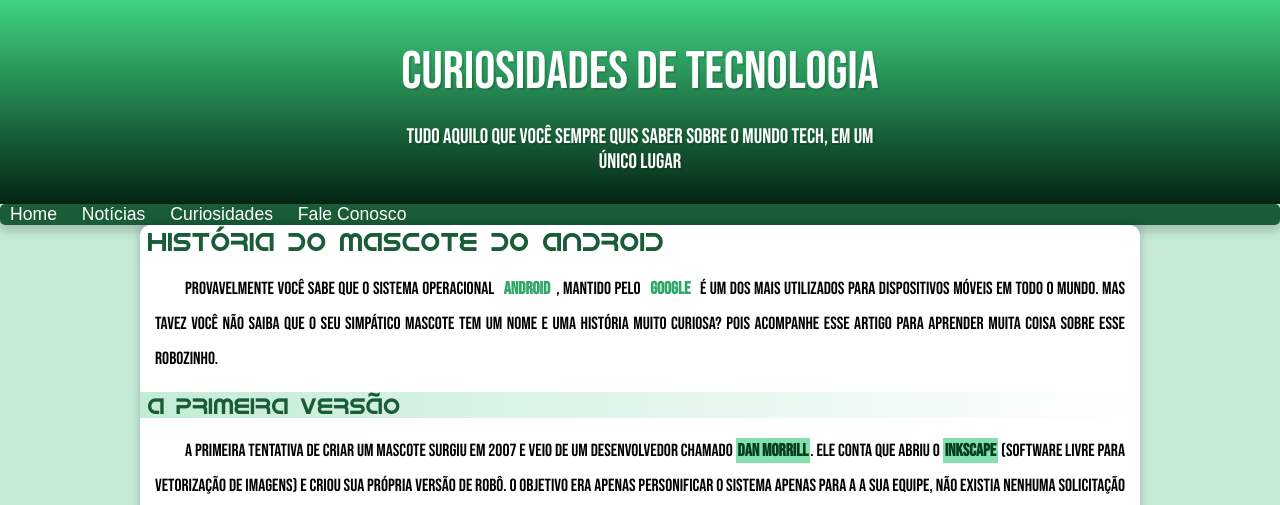
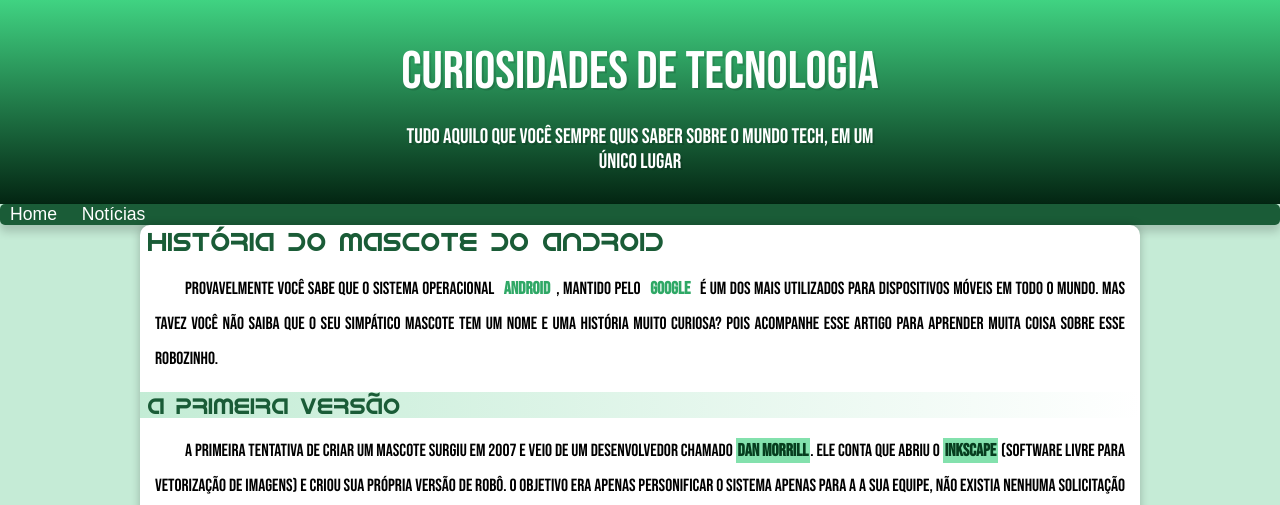
Before and after one commit to andresantana7/projeto-android, a plain HTML site: page index.html in a window 1280 px wide. Shown: the top 505 px of the page. Drawn offline with Linux system fonts and the light colour scheme; a web font is replaced by a local one.

Commit message:
atualizando

```diff
--- a/index.html
+++ b/index.html
@@ -16,8 +16,7 @@
     <nav>
         <a href="#">Home</a>
         <a href="#">Notícias</a>
-        <a href="#">Curiosidades</a>
-        <a href="#">Fale Conosco</a>
+
     </nav>
     <main>
         <article>
```
